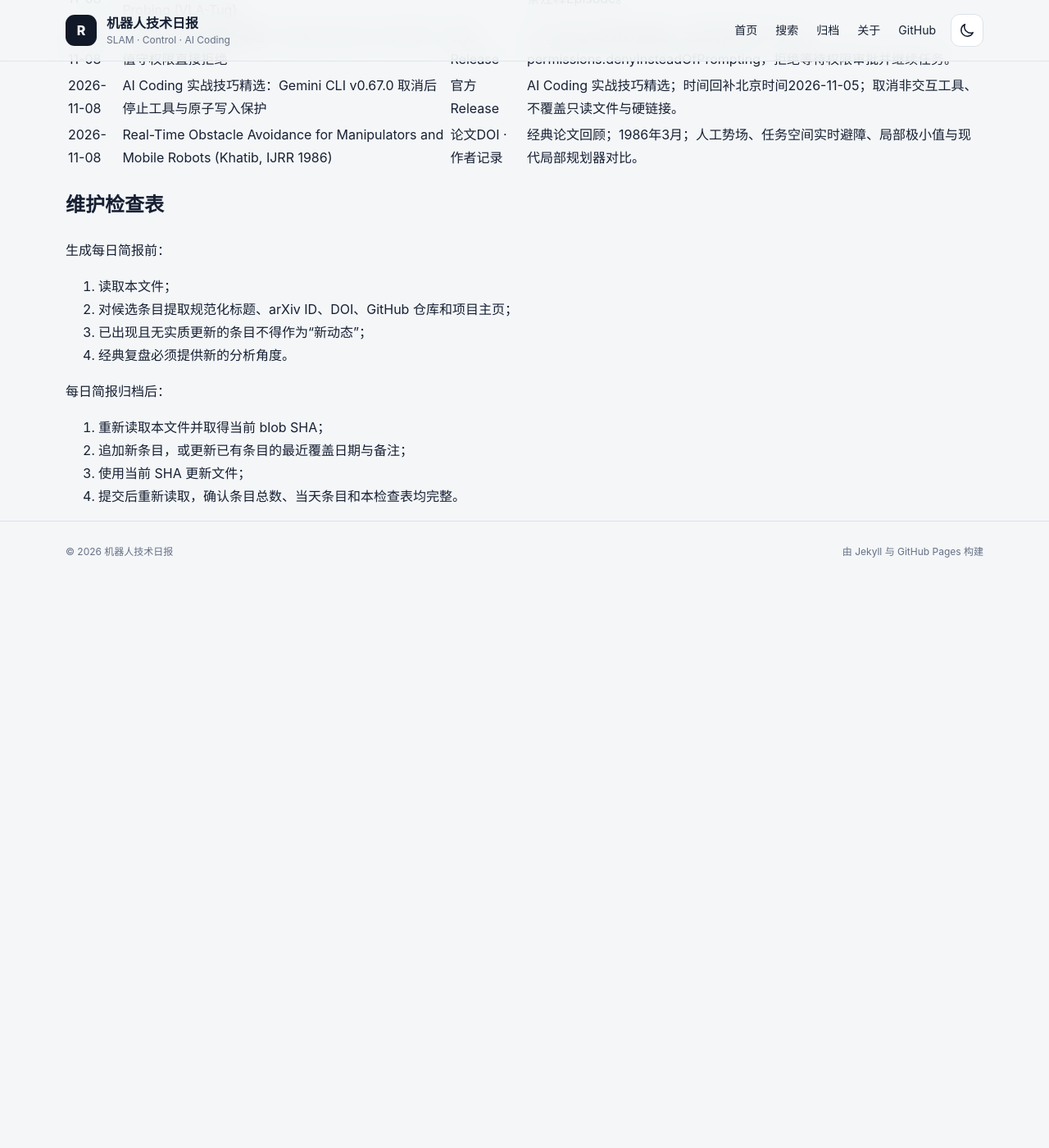
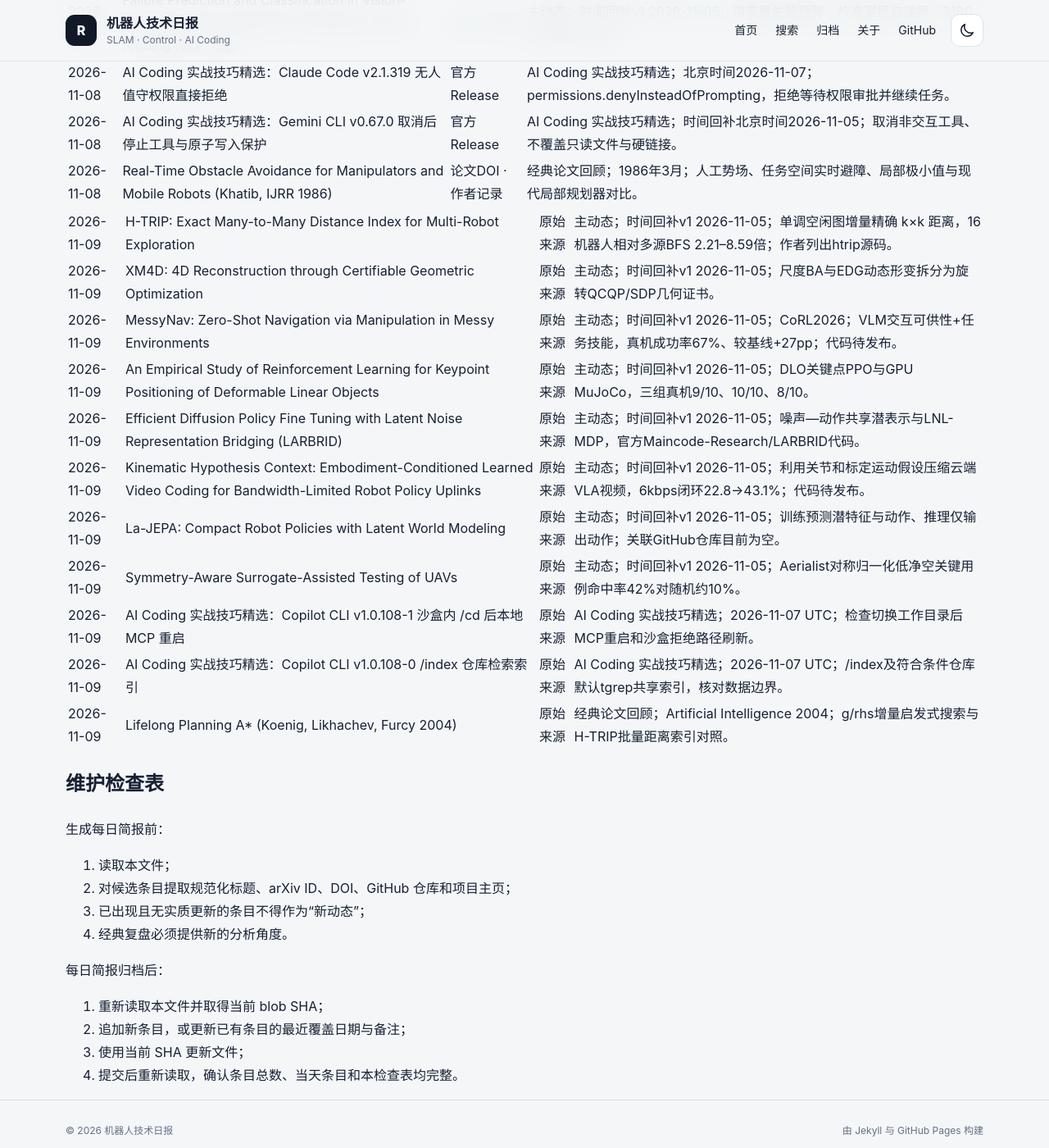
Before and after one commit to helywin/daily, a Jekyll site: the page built from robotics-brief-covered-items.md, in a window 1280 px wide and 1400 px high, scrolled down 86009 px. Shown: the whole window at 82% size. Built offline with Jekyll 4.4.1, drawn with Linux system fonts in a browser that asks for light colours; our own code applies the rules of GitHub Pages for plain Markdown files; before the commit the page ends 86717 px from its top, so only the background shows below that; some of the changed text lies outside the part shown.

Commit message:
docs: update robotics brief coverage index for 2026-11-09

```diff
--- a/robotics-brief-covered-items.md
+++ b/robotics-brief-covered-items.md
@@ -1,6 +1,6 @@
 # 机器人技术简报已覆盖条目索引
 
-> 最后更新：2026-11-08（Asia/Shanghai）
+> 最后更新：2026-11-09（Asia/Shanghai）
 >
 > 用途：每日简报选题前强制查重。本文件保留全部历史条目的最近覆盖日期、规范标题、至少一个可直接访问的原始来源和必要备注。
 >
@@ -190,6 +190,8 @@
 > 2026-11-07 新增8条主动态、2条AI Coding实战技巧精选、1条经典论文回顾，共1260条。
 >
 > 2026-11-08 新增8条主动态、2条AI Coding实战技巧精选、1条经典论文回顾，共1271条。
+>
+> 2026-11-09 新增8条主动态、2条AI Coding实战技巧精选、1条经典论文回顾，共1282条。
 >
 ## 已核验条目
 
@@ -1562,6 +1564,18 @@
 | 2026-11-08 | AI Coding 实战技巧精选：Gemini CLI v0.67.0 取消后停止工具与原子写入保护 | [官方Release](https://github.com/google-gemini/gemini-cli/releases/tag/v0.67.0) | AI Coding 实战技巧精选；时间回补北京时间2026-11-05；取消非交互工具、不覆盖只读文件与硬链接。 |
 | 2026-11-08 | Real-Time Obstacle Avoidance for Manipulators and Mobile Robots (Khatib, IJRR 1986) | [论文DOI](https://doi.org/10.1177/027836498600500106) · [作者记录](https://ai.stanford.edu/manips/publications.html) | 经典论文回顾；1986年3月；人工势场、任务空间实时避障、局部极小值与现代局部规划器对比。 |
 
+| 2026-11-09 | H-TRIP: Exact Many-to-Many Distance Index for Multi-Robot Exploration | [原始来源](https://arxiv.org/abs/2611.08139) | 主动态；时间回补v1 2026-11-05；单调空闲图增量精确 k×k 距离，16机器人相对多源BFS 2.21–8.59倍；作者列出htrip源码。 |
+| 2026-11-09 | XM4D: 4D Reconstruction through Certifiable Geometric Optimization | [原始来源](https://arxiv.org/abs/2611.07902) | 主动态；时间回补v1 2026-11-05；尺度BA与EDG动态形变拆分为旋转QCQP/SDP几何证书。 |
+| 2026-11-09 | MessyNav: Zero-Shot Navigation via Manipulation in Messy Environments | [原始来源](https://arxiv.org/abs/2611.07417) | 主动态；时间回补v1 2026-11-05；CoRL2026；VLM交互可供性+任务技能，真机成功率67%、较基线+27pp；代码待发布。 |
+| 2026-11-09 | An Empirical Study of Reinforcement Learning for Keypoint Positioning of Deformable Linear Objects | [原始来源](https://arxiv.org/abs/2611.07261) | 主动态；时间回补v1 2026-11-05；DLO关键点PPO与GPU MuJoCo，三组真机9/10、10/10、8/10。 |
+| 2026-11-09 | Efficient Diffusion Policy Fine Tuning with Latent Noise Representation Bridging (LARBRID) | [原始来源](https://arxiv.org/abs/2611.07275) | 主动态；时间回补v1 2026-11-05；噪声—动作共享潜表示与LNL-MDP，官方Maincode-Research/LARBRID代码。 |
+| 2026-11-09 | Kinematic Hypothesis Context: Embodiment-Conditioned Learned Video Coding for Bandwidth-Limited Robot Policy Uplinks | [原始来源](https://arxiv.org/abs/2611.07411) | 主动态；时间回补v1 2026-11-05；利用关节和标定运动假设压缩云端VLA视频，6kbps闭环22.8→43.1%；代码待发布。 |
+| 2026-11-09 | La-JEPA: Compact Robot Policies with Latent World Modeling | [原始来源](https://arxiv.org/abs/2611.08156) | 主动态；时间回补v1 2026-11-05；训练预测潜特征与动作、推理仅输出动作；关联GitHub仓库目前为空。 |
+| 2026-11-09 | Symmetry-Aware Surrogate-Assisted Testing of UAVs | [原始来源](https://arxiv.org/abs/2611.08012) | 主动态；时间回补v1 2026-11-05；Aerialist对称归一化低净空关键用例命中率42%对随机约10%。 |
+| 2026-11-09 | AI Coding 实战技巧精选：Copilot CLI v1.0.108-1 沙盒内 /cd 后本地 MCP 重启 | [原始来源](https://github.com/github/copilot-cli/releases/tag/v1.0.108-1) | AI Coding 实战技巧精选；2026-11-07 UTC；检查切换工作目录后MCP重启和沙盒拒绝路径刷新。 |
+| 2026-11-09 | AI Coding 实战技巧精选：Copilot CLI v1.0.108-0 /index 仓库检索索引 | [原始来源](https://github.com/github/copilot-cli/releases/tag/v1.0.108-0) | AI Coding 实战技巧精选；2026-11-07 UTC；/index及符合条件仓库默认tgrep共享索引，核对数据边界。 |
+| 2026-11-09 | Lifelong Planning A* (Koenig, Likhachev, Furcy 2004) | [原始来源](https://doi.org/10.1016/j.artint.2003.12.001) | 经典论文回顾；Artificial Intelligence 2004；g/rhs增量启发式搜索与H-TRIP批量距离索引对照。 |
+
 ## 维护检查表
 
 生成每日简报前：
```
